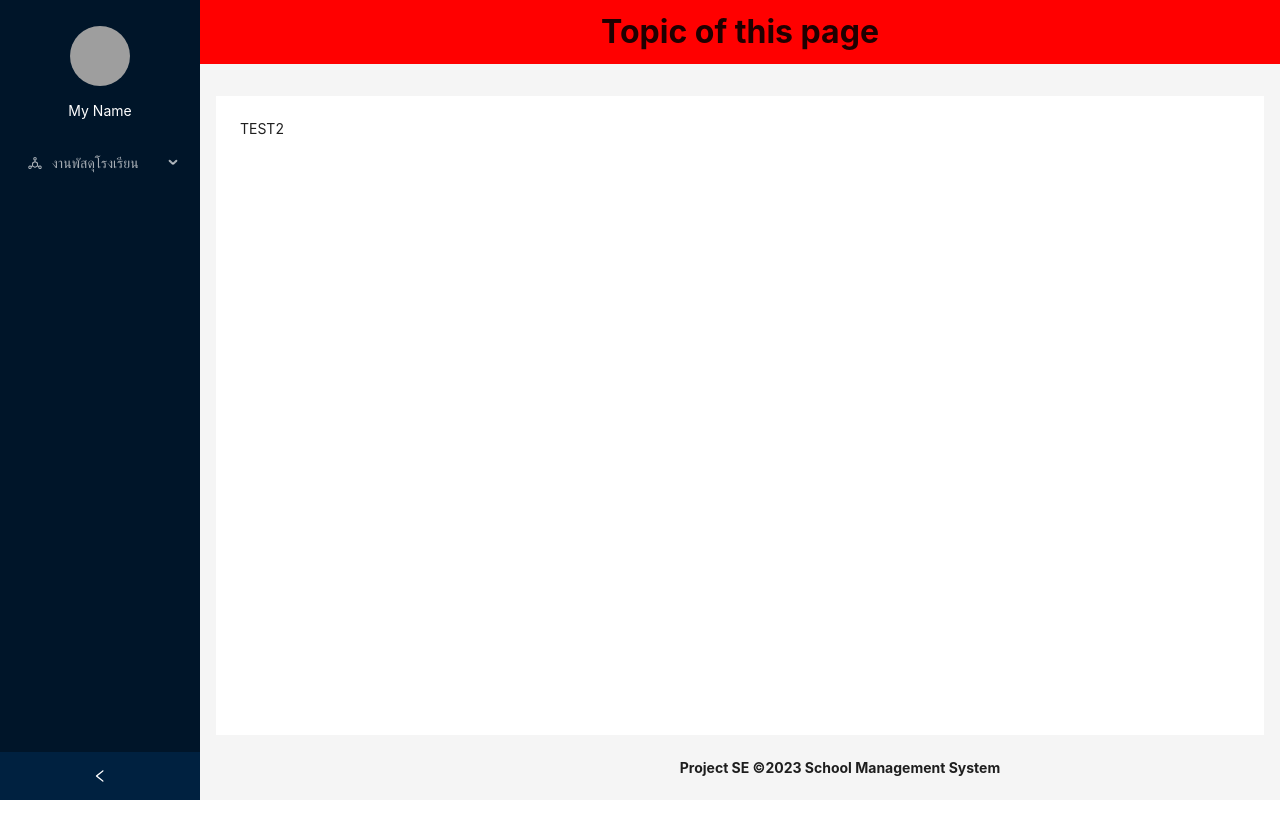
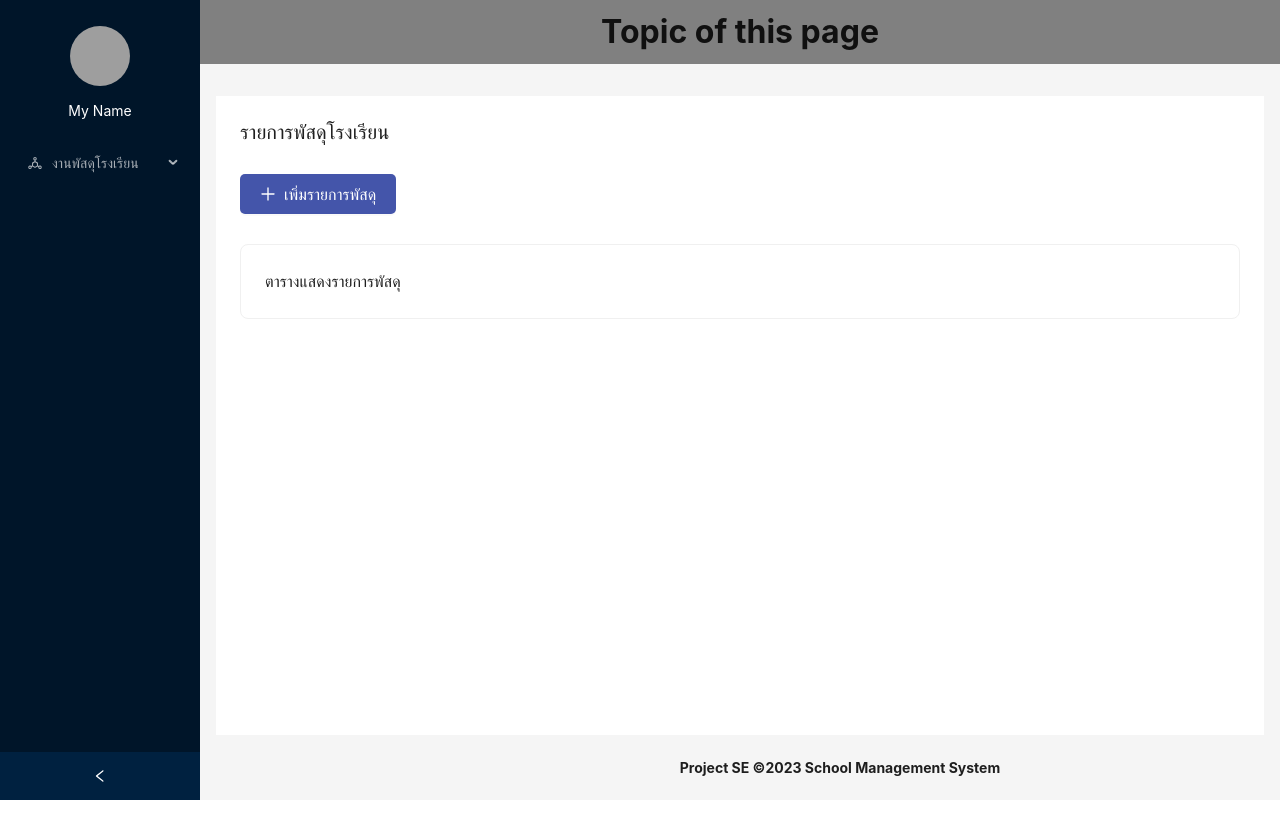
Before and after one commit to NaruebeTh1/ProjectSE1, a React (Create React App) app in the folder frontend/: page /pages/myParcelList in a window 1280 px wide. Built offline with nearby package versions, Linux system fonts and the light colour scheme; grey boxes are pictures that could not be loaded.

Commit message:
update button

```diff
--- a/frontend/src/App.tsx
+++ b/frontend/src/App.tsx
@@ -79,7 +79,7 @@ const App: React.FC = () => {
 
         </Sider>
         <Layout>
-            <Header style={{ padding: 0, background: 'red' }}>
+            <Header style={{ padding: 0, background: 'gray' }}>
               <div style={{textAlign: 'center', fontSize: '32px', fontWeight: 'bold'}}>
                 Topic of this page
               </div>
--- a/frontend/src/pages/parcelList/myParcelList.tsx
+++ b/frontend/src/pages/parcelList/myParcelList.tsx
@@ -1,18 +1,37 @@
 import React, { useState } from 'react';
 import {
-  DesktopOutlined,
-  FileOutlined,
-  PieChartOutlined,
-  TeamOutlined,
-  UserOutlined,
+  PlusOutlined,
+
 } from '@ant-design/icons';
+import { Avatar, Card, Layout, Menu, Space, Button} from 'antd';
+import {
+  Link,
+} from "react-router-dom";
+
+export default function MyParcelList() {
 
 
-export default function MyParcelList() {
   return (
     <>
 
-      TEST2
+      <div style={{fontSize:'20px'}}>
+        รายการพัสดุโรงเรียน
+      </div>
+
+      <Button
+        style={{fontSize:'16px', marginTop:30, textAlign:'center', display: 'flex',
+                alignItems: 'center', justifyContent: 'center', backgroundColor: '#45a',
+                color: '#ffffff',  border: 'none', borderRadius: '5px',
+                padding: '20px 20px'}} >
+        <PlusOutlined />
+        เพิ่มรายการพัสดุ
+      </Button>
+
+      <Card style={{fontSize:'16px', marginTop:30}}>
+        ตารางแสดงรายการพัสดุ
+      </Card>
+
+
 
     </>
   );
```
